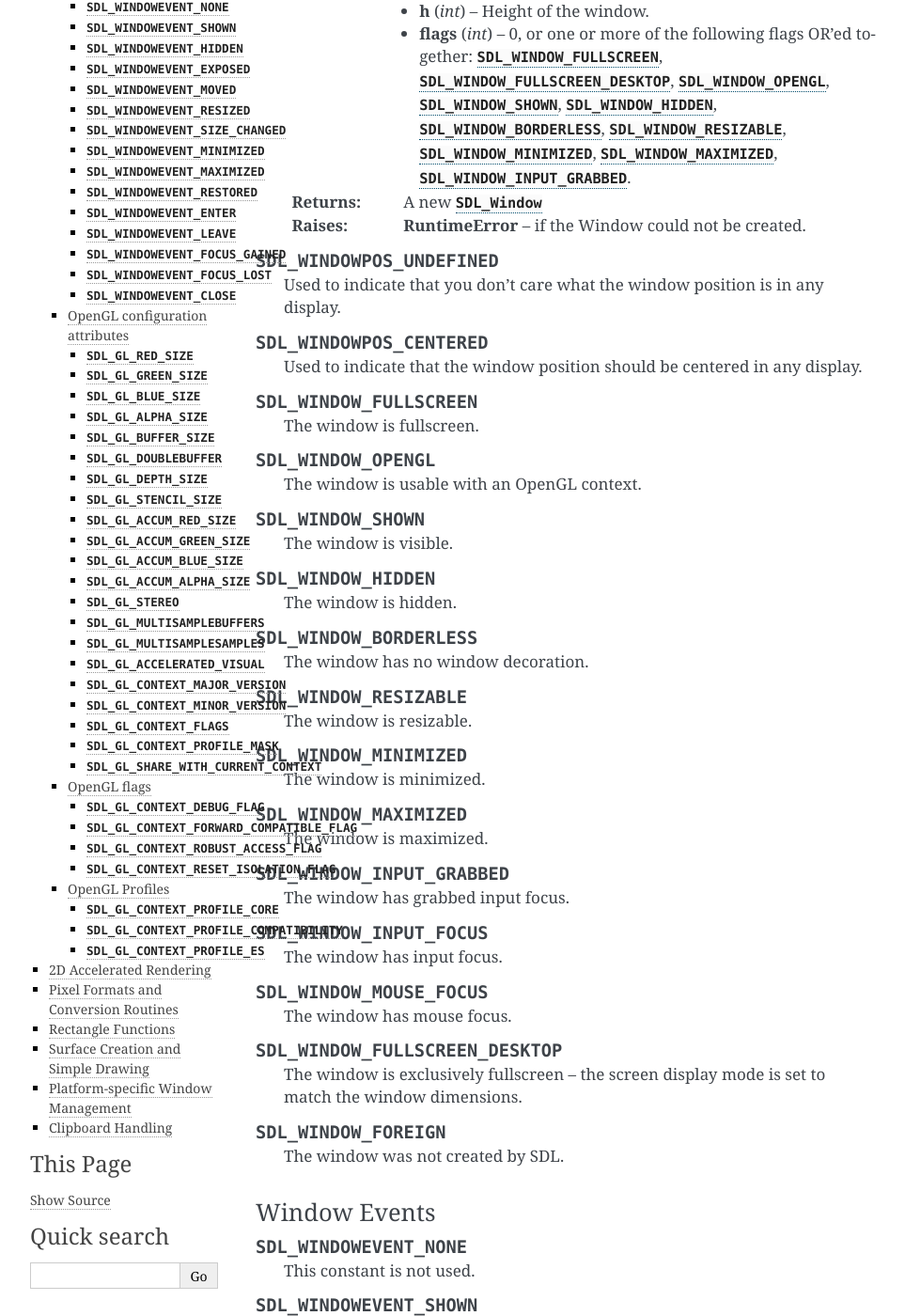
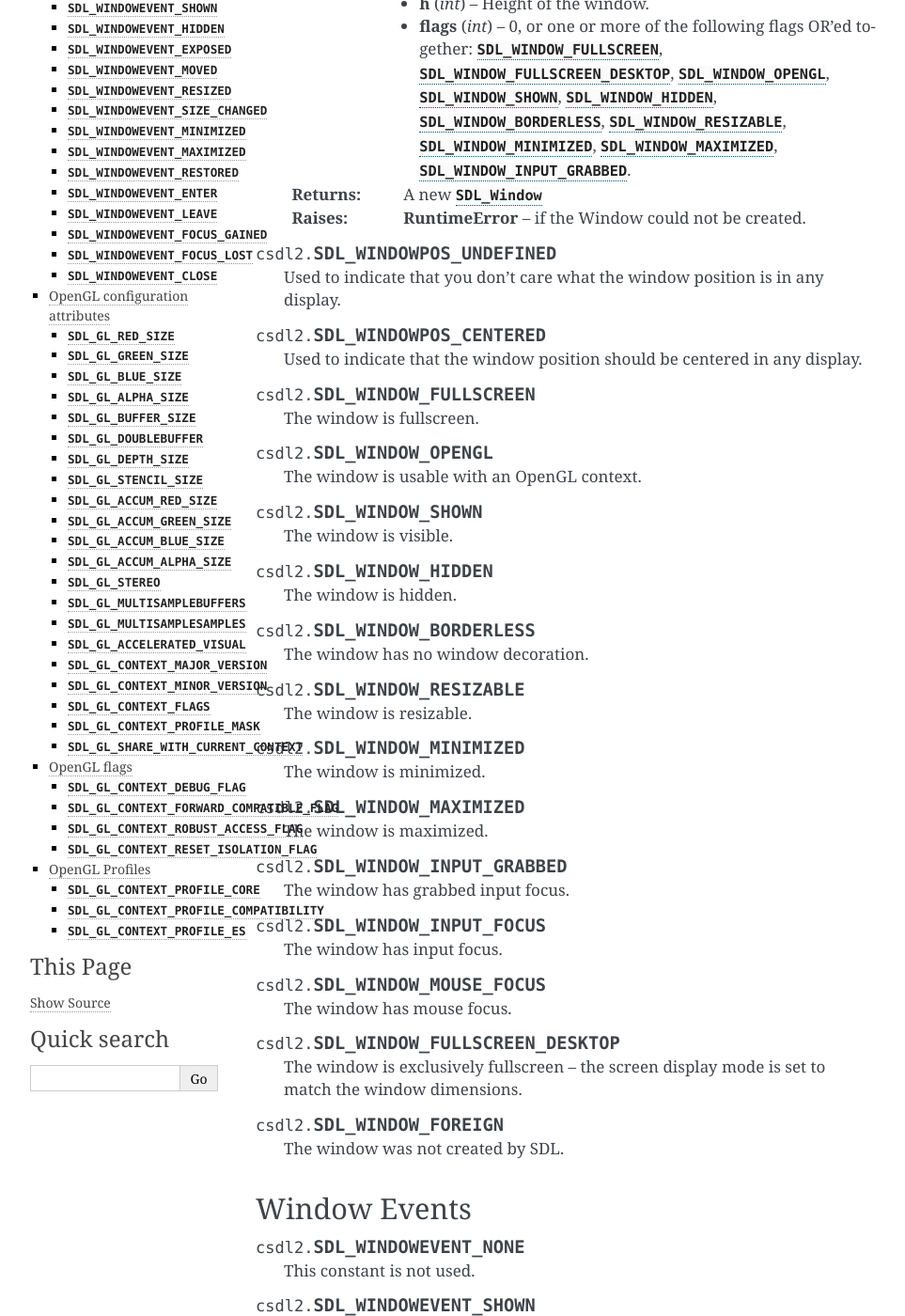
Before and after one commit to pyokagan/pycsdl2, a Sphinx documentation site: the page built from docs/source/api/video.rst, in a window 1280 px wide and 1400 px high, scrolled down 575 px. Shown: the whole window at 94% size, without its empty margins (148-1111 px from the left). Built offline with Sphinx 7.4.7, drawn with Linux system fonts in a browser that asks for light colours; some of the changed text lies outside the part shown.

Commit message:
docs/api: make SDL_video.h API have its own file video.rst

```diff
--- a/docs/source/api/video.rst
+++ b/docs/source/api/video.rst
@@ -1,8 +1,7 @@
-Video
-=====
+Display and Window Management
+=============================
+.. module:: csdl2
 
-Display and Window Management
------------------------------
 .. class:: SDL_Window
 
    A window.
@@ -11,7 +10,7 @@ Display and Window Management
    :func:`SDL_CreateWindow`.
 
 Window creation
-~~~~~~~~~~~~~~~
+---------------
 .. function:: SDL_CreateWindow(title: str, x: int, y: int, w: int, h: int, flags: int) -> SDL_Window
 
    Creates a window with the specified title, position, dimensions and flags.
@@ -100,7 +99,7 @@ Window creation
    The window was not created by SDL.
 
 Window Events
-~~~~~~~~~~~~~
+-------------
 .. data:: SDL_WINDOWEVENT_NONE
 
    This constant is not used.
@@ -172,7 +171,7 @@ Window Events
    window be closed.
 
 OpenGL configuration attributes
-~~~~~~~~~~~~~~~~~~~~~~~~~~~~~~~
+-------------------------------
 OpenGL configuration attributes control the properties of the OpenGL context
 that is created with SDL_GL_CreateContext. These attributes are set with
 SDL_GL_SetAttribute and read with SDL_GL_GetAttribute.
@@ -296,7 +295,7 @@ with :func:`SDL_CreateWindow`:
    (don't share contexts).
 
 OpenGL flags
-~~~~~~~~~~~~
+------------
 These flags are set through the :const:`SDL_GL_CONTEXT_FLAGS` OpenGL
 configuration attribute.
 
@@ -356,7 +355,7 @@ configuration attribute.
    https://www.opengl.org/registry/specs/ARB/wgl_create_context_robustness.txt
 
 OpenGL Profiles
-~~~~~~~~~~~~~~~
+---------------
 These profile constants are used with SDL_GL_SetAttribute and
 :const:`SDL_GL_CONTEXT_PROFILE_MASK`. Note that these profiles are mutually
 exclusive and SDL_GL_SetAttribute accepts at most one of them. Setting
@@ -377,21 +376,3 @@ between the common and common lite profiles of OpenGL ES versions 1.0 and 1.1.
 .. data:: SDL_GL_CONTEXT_PROFILE_ES
 
    OpenGL ES context. Only a subset of base OpenGL functionality is allowed.
-
-2D Accelerated Rendering
-------------------------
-
-Pixel Formats and Conversion Routines
--------------------------------------
-
-Rectangle Functions
--------------------
-
-Surface Creation and Simple Drawing
------------------------------------
-
-Platform-specific Window Management
------------------------------------
-
-Clipboard Handling
-------------------
```
